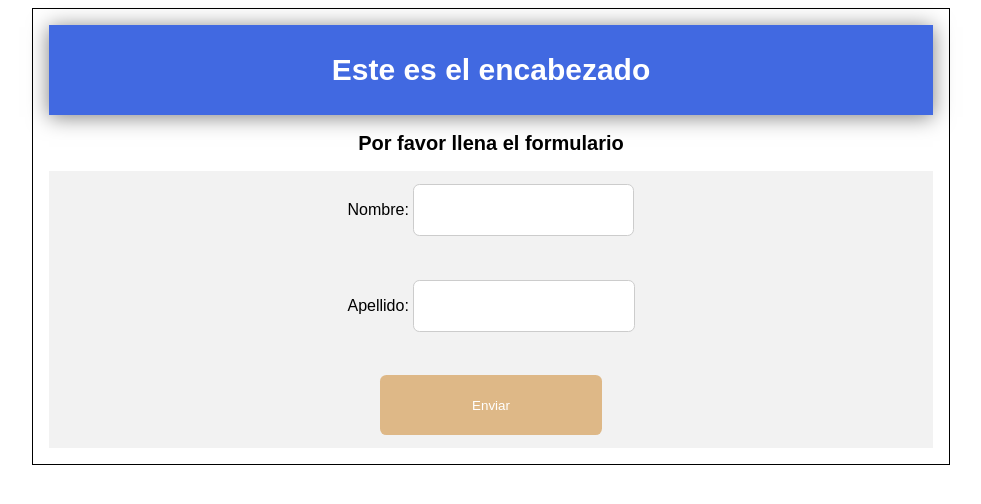
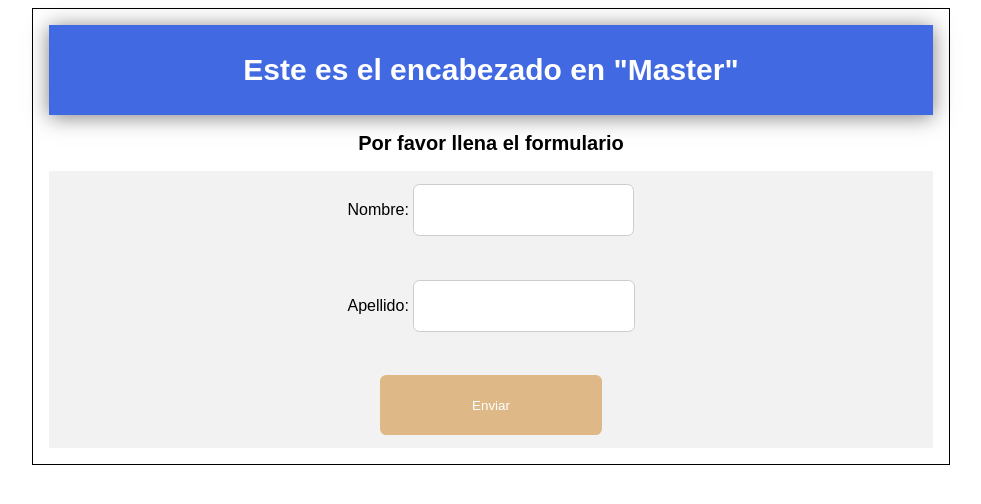
Before and after one commit to smol-ivan/practica-3, a plain HTML site: page index.html in a window 1280 px wide. Shown: the whole page, without its empty margins (149-1130 px from the left). Drawn offline with Linux system fonts and the light colour scheme.

Commit message:
Encabezado en Master

```diff
--- a/index.html
+++ b/index.html
@@ -11,7 +11,7 @@
 <body>
     <div class="container">
         <div class="encabezado">
-            <h1> Este es el encabezado </h1>
+            <h1> Este es el encabezado en "Master"</h1>
         </div>
         <h2>Por favor llena el formulario</h2>
         <form class="formulario" action="/pagina_destino.php">
```
